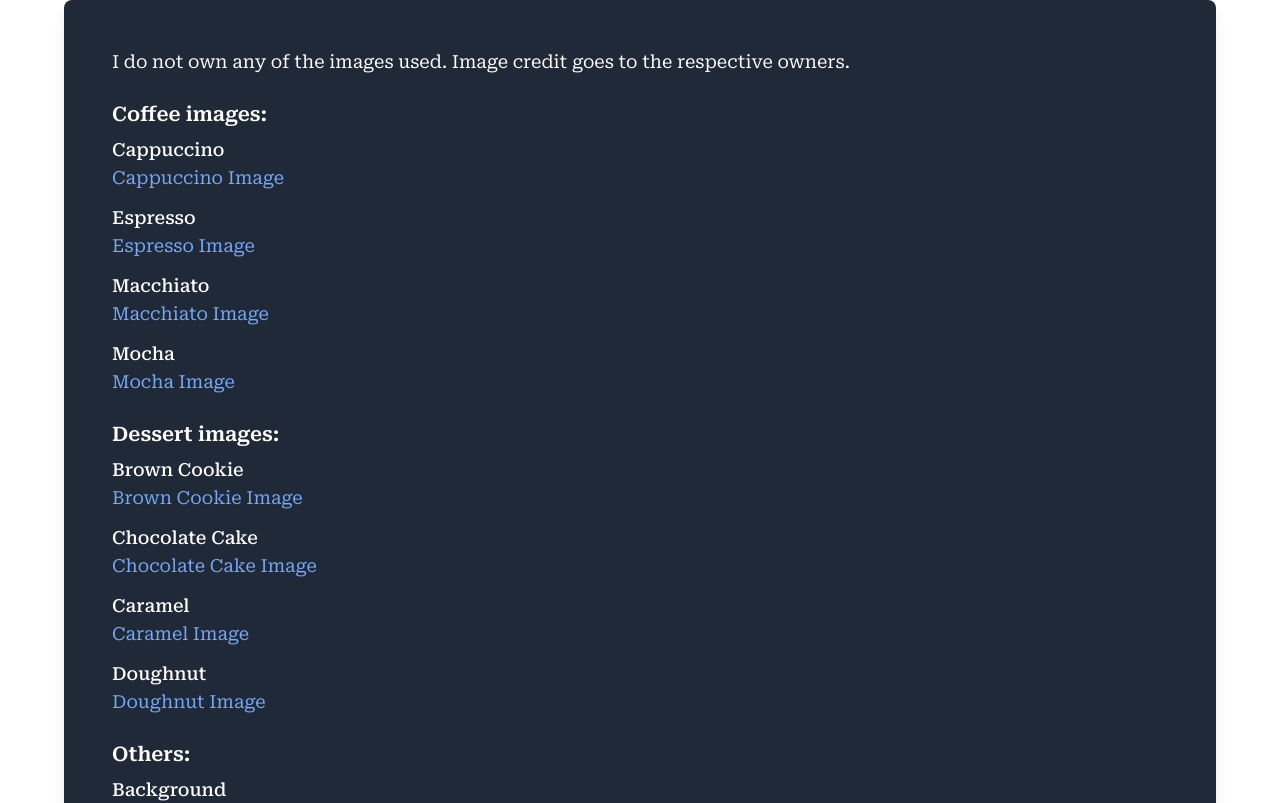
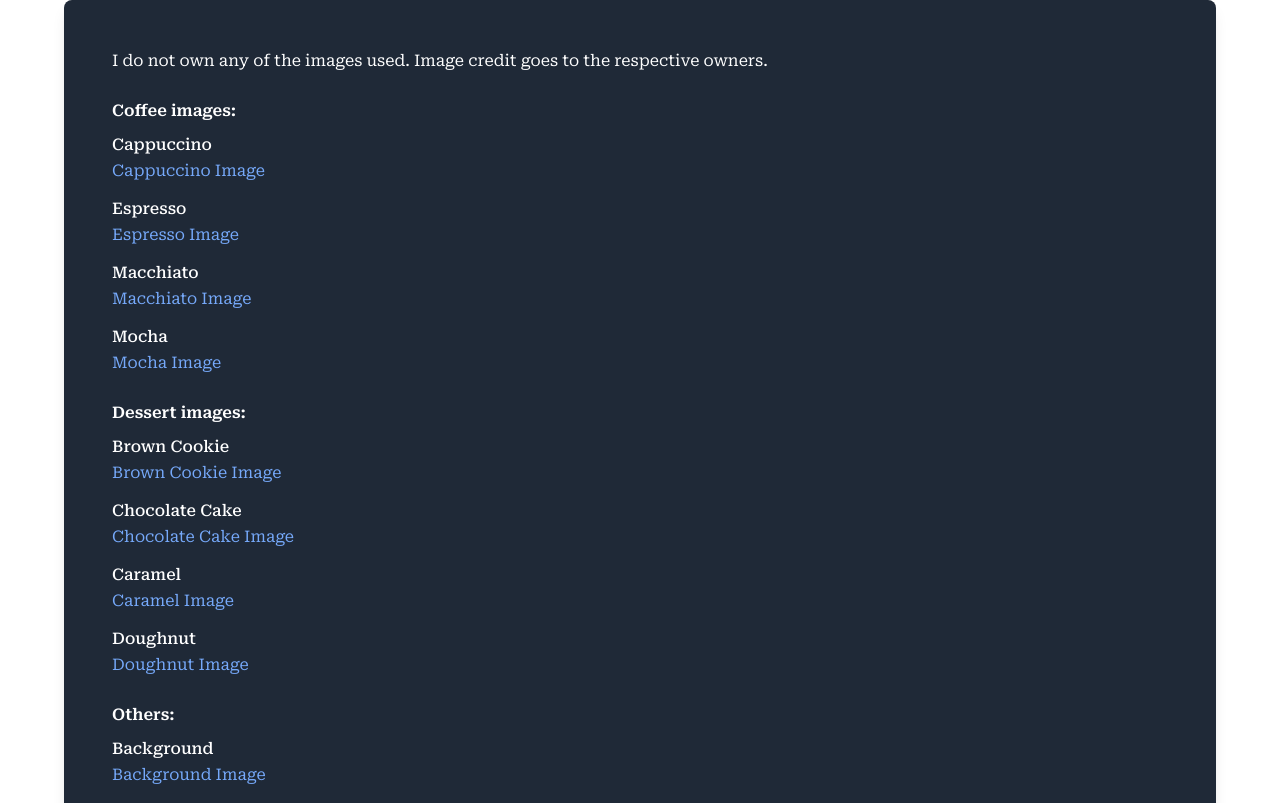
Before and after one commit to Suraz28/Barista_Coffee, a React (Vite) app in the folder client/: page /claim in a window 1280 px wide. Shown: the top 803 px of the page. Built offline with nearby package versions, Linux system fonts and the light colour scheme.

Commit message:
update on claim

```diff
--- a/client/src/Page_structures/Claim/Claim.jsx
+++ b/client/src/Page_structures/Claim/Claim.jsx
@@ -1,17 +1,26 @@
-import React from 'react'
-import { Link } from 'react-router-dom'
+import React, { useEffect } from 'react'
+import { Link, useLocation } from 'react-router-dom'
 
 const Claim = () => {
+
+  const location = useLocation();
+
+  useEffect(() => {
+    // Scroll to the top of the page on component mount
+    window.scrollTo(0, 0);
+  }, [location]);
+
+
   return (
     <div className="h-auto flex items-center justify-center  text-white">
       <div className="w-full md:w-[90%] bg-gray-800 rounded-lg shadow-lg p-8 md:p-12">
-        <div className="text-base md:text-lg leading-relaxed">
+        <div className="text-base leading-relaxed">
           <p className="mb-4">
             I do not own any of the images used. Image credit goes to the respective owners.
           </p>
 
           <div className="mt-6">
-            <h2 className="text-xl font-semibold mb-2">Coffee images:</h2>
+            <h2 className="font-semibold mb-2">Coffee images:</h2>
             <ul className="space-y-3">
               <li>
                 <span className="font-medium">Cappuccino</span><br />
@@ -33,7 +42,7 @@ const Claim = () => {
           </div>
 
           <div className="mt-6">
-            <h2 className="text-xl font-semibold mb-2">Dessert images:</h2>
+            <h2 className="font-semibold mb-2">Dessert images:</h2>
             <ul className="space-y-3">
               <li>
                 <span className="font-medium">Brown Cookie</span><br />
@@ -55,7 +64,7 @@ const Claim = () => {
           </div>
 
           <div className="mt-6">
-            <h2 className="text-xl font-semibold mb-2">Others:</h2>
+            <h2 className="font-semibold mb-2">Others:</h2>
             <ul className="space-y-3">
               <li>
                 <span className="font-medium">Background</span><br />
```
